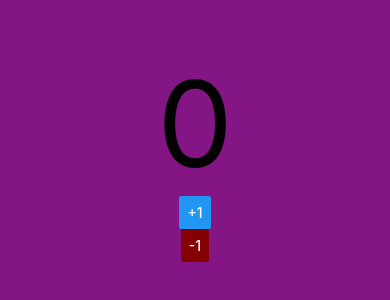
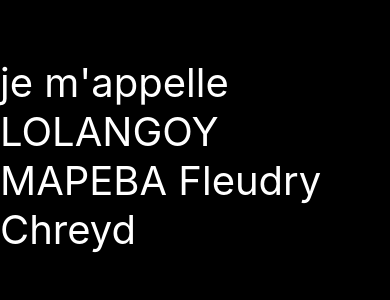
Before and after one commit to Chreyd/testexpo, a React Native app: screen / in a window 390 px wide. Shown: the part 266-566 px from the top of the page. Built offline with nearby package versions, Linux system fonts and the light colour scheme.

Commit message:
Test sur fonction

```diff
--- a/App.js
+++ b/App.js
@@ -1,27 +1,42 @@
-import React, {useState} from "react";
-import { Button, StyleSheet, Text, View } from 'react-native';
+import React from 'react';
+import {View, Text, StyleSheet} from 'react-native';
 
-export default function App() {
-  const [count, setCount] = useState(0);
+const App= ()=> {
+
+  const getName = (firsName, secondName, tirdName, lastName )=>{
+    return firsName +' '+ secondName+' '+ tirdName+ ' '+ lastName
+  }
+
   return (
     <View style={styles.container}>
-      <Text style={styles.counter}> {count} </Text>
-      <Button title="+1" onPress={()=>setCount(count +1)} />
-      <Button color="#840000" title="-1" onPress={()=>setCount(count -1)} />
+      <Text style={styles.text}>je m'appelle {getName('LOLANGOY', 'MAPEBA', 'Fleudry','Chreyd')} </Text>
+
     </View>
   );
 }
+const styles=StyleSheet.create({
+    container:{
+      flex: 1,
+      alignItems: 'center',
+      justifyContent: 'center',
+      backgroundColor: '#000'
+    },
+    text:{
+      fontSize: 40,
+      color: '#FFF'
+    },
+    text2:{
+      fontSize: 40,
+      fontWeight: 'bold',
+      marginBottom: 2,
+      color: '#FFF'
 
-const styles = StyleSheet.create({
-  container: {
-    flex: 1,
-    backgroundColor: '#841584',
-    alignItems: 'center',
-    justifyContent: 'center',
-  },
-  counter:{
-    fontSize: 120,
-  },
+    },
+    text3:{
+      fontSize: 40,
+      color: '#FFF'
 
+    }
+})
 
-});
+export default App;
```
